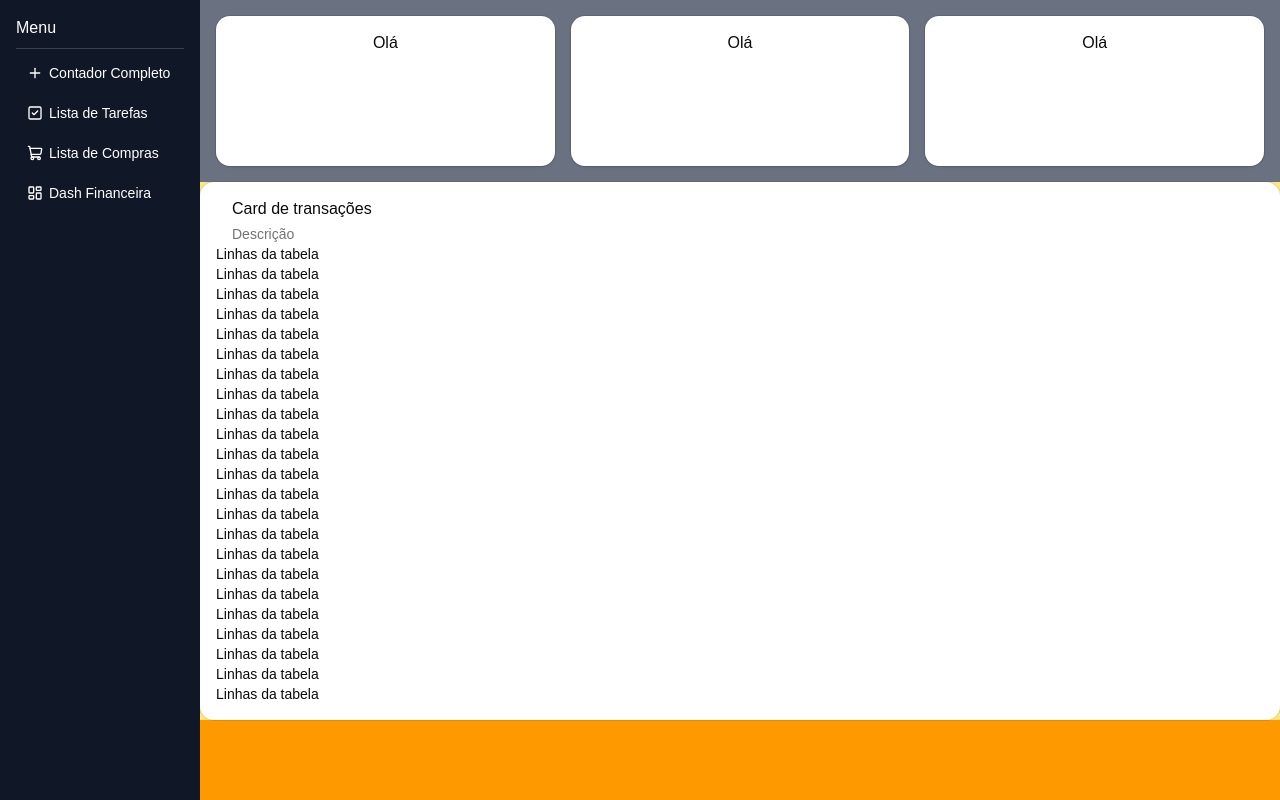
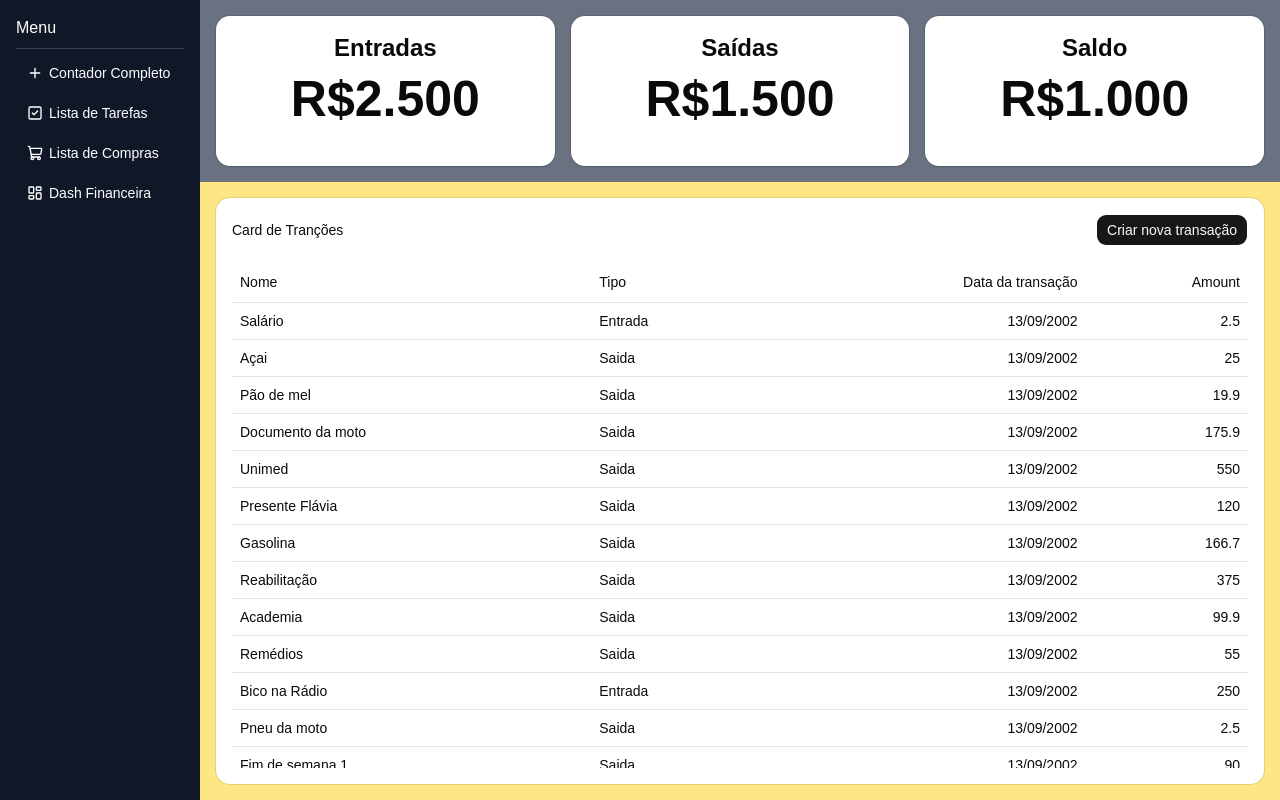
Before and after one commit to Fabiolandin/Aplicando-conceitos-de-react, a React (Vite) app: page /dash in a window 1280 px wide. Built offline with nearby package versions, Linux system fonts and the light colour scheme.

Commit message:
feat:adicionando table e colocando os dados

```diff
--- /dev/null
+++ b/src/components/ui/table.jsx
@@ -0,0 +1,121 @@
+import * as React from "react"
+
+import { cn } from "@/lib/utils"
+
+function Table({
+  className,
+  ...props
+}) {
+  return (
+    <div data-slot="table-container" className="relative w-full overflow-x-auto">
+      <table
+        data-slot="table"
+        className={cn("w-full caption-bottom text-sm", className)}
+        {...props} />
+    </div>
+  );
+}
+
+function TableHeader({
+  className,
+  ...props
+}) {
+  return (
+    <thead
+      data-slot="table-header"
+      className={cn("[&_tr]:border-b", className)}
+      {...props} />
+  );
+}
+
+function TableBody({
+  className,
+  ...props
+}) {
+  return (
+    <tbody
+      data-slot="table-body"
+      className={cn("[&_tr:last-child]:border-0", className)}
+      {...props} />
+  );
+}
+
+function TableFooter({
+  className,
+  ...props
+}) {
+  return (
+    <tfoot
+      data-slot="table-footer"
+      className={cn("border-t bg-muted/50 font-medium [&>tr]:last:border-b-0", className)}
+      {...props} />
+  );
+}
+
+function TableRow({
+  className,
+  ...props
+}) {
+  return (
+    <tr
+      data-slot="table-row"
+      className={cn(
+        "border-b transition-colors hover:bg-muted/50 data-[state=selected]:bg-muted",
+        className
+      )}
+      {...props} />
+  );
+}
+
+function TableHead({
+  className,
+  ...props
+}) {
+  return (
+    <th
+      data-slot="table-head"
+      className={cn(
+        "h-10 px-2 text-left align-middle font-medium whitespace-nowrap text-foreground [&:has([role=checkbox])]:pr-0",
+        className
+      )}
+      {...props} />
+  );
+}
+
+function TableCell({
+  className,
+  ...props
+}) {
+  return (
+    <td
+      data-slot="table-cell"
+      className={cn(
+        "p-2 align-middle whitespace-nowrap [&:has([role=checkbox])]:pr-0",
+        className
+      )}
+      {...props} />
+  );
+}
+
+function TableCaption({
+  className,
+  ...props
+}) {
+  return (
+    <caption
+      data-slot="table-caption"
+      className={cn("mt-4 text-sm text-muted-foreground", className)}
+      {...props} />
+  );
+}
+
+export {
+  Table,
+  TableHeader,
+  TableBody,
+  TableFooter,
+  TableHead,
+  TableRow,
+  TableCell,
+  TableCaption,
+}
--- a/src/pages/dash.jsx
+++ b/src/pages/dash.jsx
@@ -1,67 +1,77 @@
 import Sidebar from "@/components/Sidebar"
-import { Card, CardContent, CardDescription, CardHeader, CardTitle } from "@/components/ui/card"
+import { Button } from "@/components/ui/button"
+import { Card, CardContent, CardHeader } from "@/components/ui/card"
+import { ScrollArea } from "@/components/ui/scroll-area"
+import { Table, TableHead, TableHeader, TableRow, TableBody, TableCell } from "@/components/ui/table"
+import { listaTransacoes } from "@/transacoes"
+import { useState } from "react"
 
 const Dash = () => {
+
+    const [dados, setDados] = useState(listaTransacoes)
+
+    const listaEntrada = dados.filter((listas) => listas.tipo === "Entrada")
+    const listaSaida = dados.filter((listas) => listas.tipo === "Saida")
+
     return (
-            <div className="flex">
+        <div className="flex h-screen">
             <Sidebar />
-            <div className=" flex-col h-screen w-screen bg-amber-500">
+            <div className="flex flex-col h-full flex-1 bg-amber-500">
 
                 {/* Div dos cards*/}
-            <div className="flex flex-1 p-4 gap-4 bg-gray-500">
-
+                <div className="flex p-4 gap-4 bg-gray-500 flex-shrink-0">
                     <Card className="flex-1 h-37.5 shadow items-center">
-                    <CardContent>
-                        <CardTitle>Olá</CardTitle>
+                        <CardContent className="flex flex-col items-center">
+                            <h1 className="font-bold text-2xl">Entradas</h1>
+                            <h1 className="text-[50px] font-bold">R$2.500</h1>
                         </CardContent>
                     </Card>
 
                     <Card className="flex-1 h-37.5 shadow items-center">
-                    <CardContent>
-                        <CardTitle>Olá</CardTitle>
+                        <CardContent className="flex flex-col items-center">
+                            <h1 className="font-bold text-2xl">Saídas</h1>
+                            <h1 className="text-[50px] font-bold">R$1.500</h1>
                         </CardContent>
                     </Card>
 
                     <Card className="flex-1 h-37.5 shadow items-center">
-                    <CardContent>
-                        <CardTitle>Olá</CardTitle>
+                        <CardContent className="flex flex-col items-center">
+                            <h1 className="font-bold text-2xl">Saldo</h1>
+                            <h1 className="text-[50px] font-bold">R$1.000</h1>
                         </CardContent>
                     </Card>
-
                 </div>
 
                 {/* Div das transações*/}
-            <div className="bg-amber-200 min-h-0">
-            <Card>
-                <CardContent>
-                    <CardHeader>
-                    <CardTitle>Card de transações</CardTitle>
-                    <CardDescription>Descrição</CardDescription>
+                <div className="p-4 bg-amber-200 flex-1 min-h-0">
+                    <Card className="h-full flex flex-col">
+                        <CardHeader className="flex items-center">
+                            <h1>Card de Tranções</h1>
+                            <Button className="ml-auto"> Criar nova transação</Button>
                         </CardHeader>
-                    <p>Linhas da tabela</p>
-                    <p>Linhas da tabela</p>
-                    <p>Linhas da tabela</p>
-                    <p>Linhas da tabela</p>
-                    <p>Linhas da tabela</p>
-                    <p>Linhas da tabela</p>
-                    <p>Linhas da tabela</p>
-                    <p>Linhas da tabela</p>
-                    <p>Linhas da tabela</p>
-                    <p>Linhas da tabela</p>
-                    <p>Linhas da tabela</p>
-                    <p>Linhas da tabela</p>
-                    <p>Linhas da tabela</p>
-                    <p>Linhas da tabela</p>
-                    <p>Linhas da tabela</p>
-                    <p>Linhas da tabela</p>
-                    <p>Linhas da tabela</p>
-                    <p>Linhas da tabela</p>
-                    <p>Linhas da tabela</p>
-                    <p>Linhas da tabela</p>
-                    <p>Linhas da tabela</p>
-                    <p>Linhas da tabela</p>
-                    <p>Linhas da tabela</p>
-
+                        <CardContent className="flex-1 min-h-0">
+                            <ScrollArea className="h-full">
+                                <Table>
+                                    <TableHeader>
+                                        <TableRow>
+                                            <TableHead>Nome</TableHead>
+                                            <TableHead>Tipo</TableHead>
+                                            <TableHead className="text-right">Data da transação</TableHead>
+                                            <TableHead className="text-right">Amount</TableHead>
+                                        </TableRow>
+                                    </TableHeader>
+                                    <TableBody>
+                                        {listaTransacoes.map((listas) => (
+                                            <TableRow key={listas.id}>
+                                                <TableCell className="">{listas.nome}</TableCell>
+                                                <TableCell>{listas.tipo}</TableCell>
+                                                <TableCell className="text-right">{listas.data}</TableCell>
+                                                <TableCell className="text-right">{listas.valor}</TableCell>
+                                            </TableRow>
+                                        ))}
+                                    </TableBody>
+                                </Table>
+                            </ScrollArea>
                         </CardContent>
                     </Card>
                 </div>
--- /dev/null
+++ b/src/transacoes.js
@@ -0,0 +1,17 @@
+export const listaTransacoes = [
+    {id: 1, nome: 'Salário', tipo: 'Entrada', valor: 2.500, data: '13/09/2002'},
+    {id: 2, nome: 'Açai', tipo: 'Saida', valor: 25, data: '13/09/2002'},
+    {id: 3, nome: 'Pão de mel', tipo: 'Saida', valor: 19.90, data: '13/09/2002'},
+    {id: 4, nome: 'Documento da moto', tipo: 'Saida', valor: 175.90, data: '13/09/2002'},
+    {id: 5, nome: 'Unimed', tipo: 'Saida', valor: 550, data: '13/09/2002'},
+    {id: 6, nome: 'Presente Flávia', tipo: 'Saida', valor: 120, data: '13/09/2002'},
+    {id: 7, nome: 'Gasolina', tipo: 'Saida', valor: 166.70, data: '13/09/2002'},
+    {id: 8, nome: 'Reabilitação', tipo: 'Saida', valor: 375, data: '13/09/2002'},
+    {id: 9, nome: 'Academia', tipo: 'Saida', valor: 99.90, data: '13/09/2002'},
+    {id: 10, nome: 'Remédios', tipo: 'Saida', valor: 55, data: '13/09/2002'},
+    {id: 11, nome: 'Bico na Rádio', tipo: 'Entrada', valor: 250, data: '13/09/2002'},
+    {id: 12, nome: 'Pneu da moto', tipo: 'Saida', valor: 2.500, data: '13/09/2002'},
+    {id: 13, nome: 'Fim de semana 1', tipo: 'Saida', valor: 90, data: '13/09/2002'},
+    {id: 14, nome: 'Fim de semana 2', tipo: 'Saida', valor: 70, data: '13/09/2002'},
+    {id: 15, nome: 'Fim de semana 3', tipo: 'Saida', valor: 120, data: '13/09/2002'}
+]
```
Lines whose indentation alone changed are shown as unchanged.
